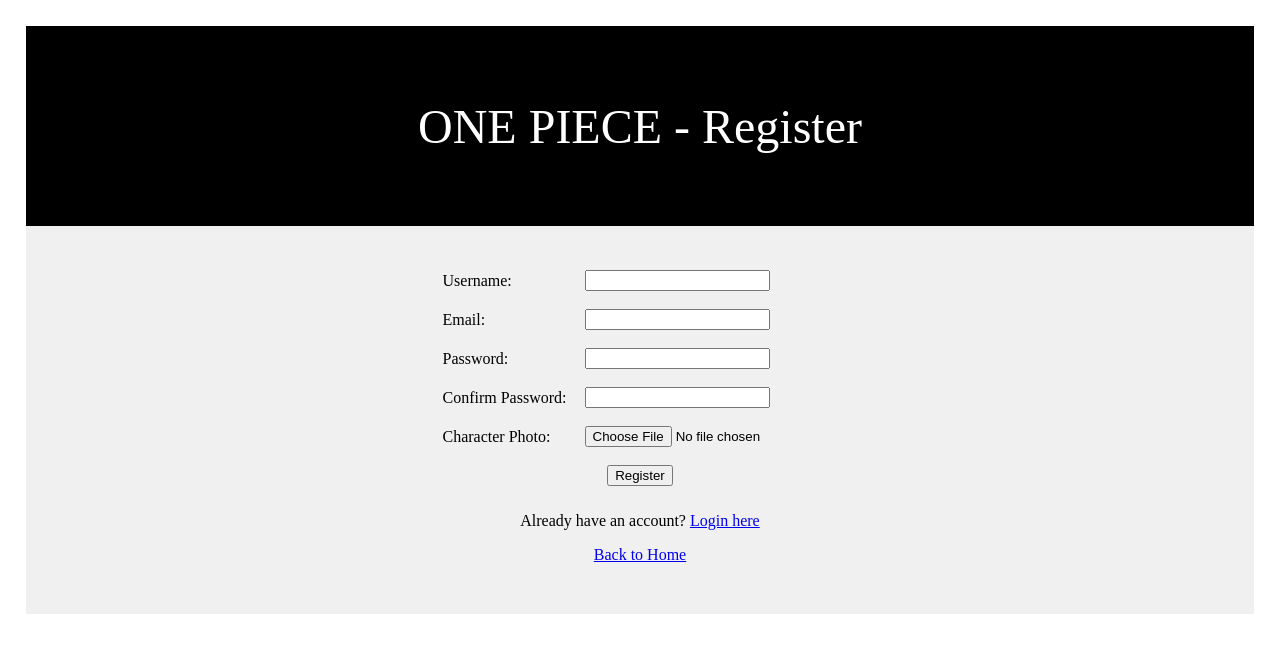
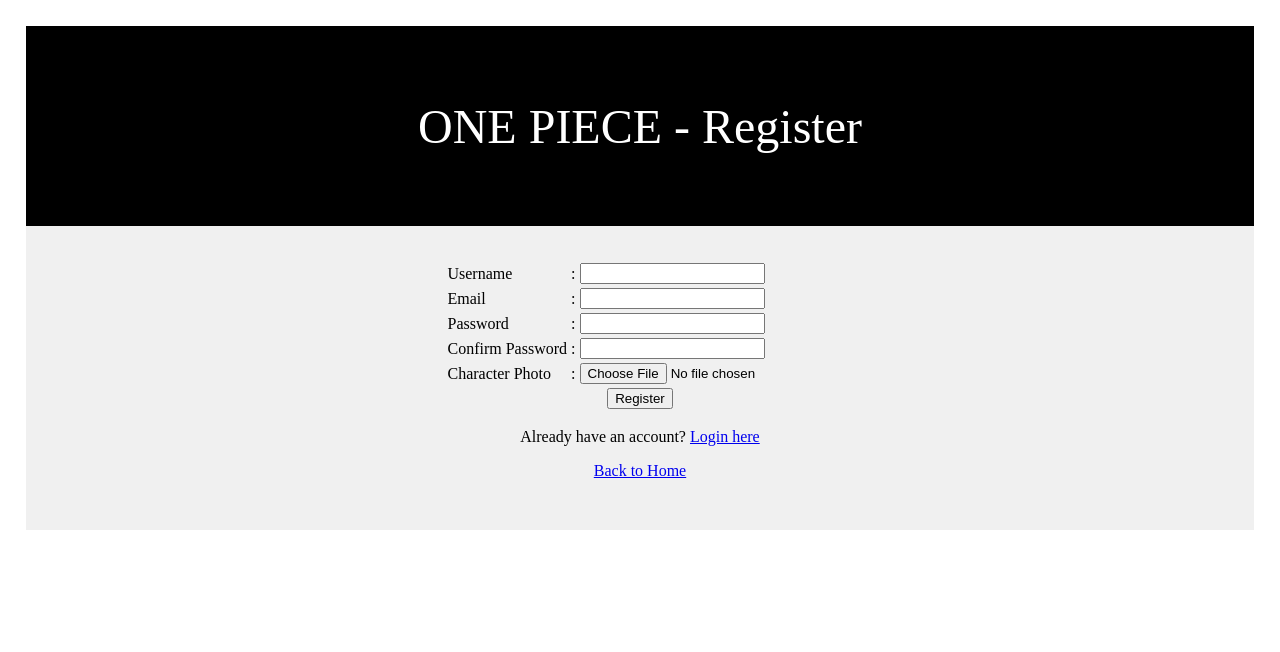
Before and after one commit to DikDns/upi-rl210, a plain HTML site: page pertemuan-3/register.html in a window 1280 px wide. Drawn offline with Linux system fonts and the light colour scheme.

Commit message:
feat: add td in ':' form

```diff
--- a/pertemuan-3/register.html
+++ b/pertemuan-3/register.html
@@ -34,9 +34,10 @@
                         method="post"
                         enctype="multipart/form-data"
                       >
-                        <table cellpadding="8">
+                        <table>
                           <tr>
-                            <td><label for="username">Username:</label></td>
+                            <td><label for="username">Username</label></td>
+                            <td>:</td>
                             <td>
                               <input
                                 type="text"
@@ -51,7 +52,8 @@
                             </td>
                           </tr>
                           <tr>
-                            <td><label for="email">Email:</label></td>
+                            <td><label for="email">Email</label></td>
+                            <td>:</td>
                             <td>
                               <input
                                 type="email"
@@ -63,7 +65,8 @@
                             </td>
                           </tr>
                           <tr>
-                            <td><label for="password">Password:</label></td>
+                            <td><label for="password">Password</label></td>
+                            <td>:</td>
                             <td>
                               <input
                                 type="password"
@@ -78,9 +81,10 @@
                           <tr>
                             <td>
                               <label for="confirm_password"
-                                >Confirm Password:</label
+                                >Confirm Password</label
                               >
                             </td>
+                            <td>:</td>
                             <td>
                               <input
                                 type="password"
@@ -95,9 +99,10 @@
                           <tr>
                             <td>
                               <label for="character_photo"
-                                >Character Photo:</label
+                                >Character Photo</label
                               >
                             </td>
+                            <td>:</td>
                             <td>
                               <input
                                 type="file"
@@ -110,7 +115,7 @@
                             </td>
                           </tr>
                           <tr>
-                            <td colspan="2" align="center">
+                            <td colspan="3" align="center">
                               <button type="submit">Register</button>
                             </td>
                           </tr>
```
Also changed, not shown: pertemuan-3/login.html (+5 -3 lines).
